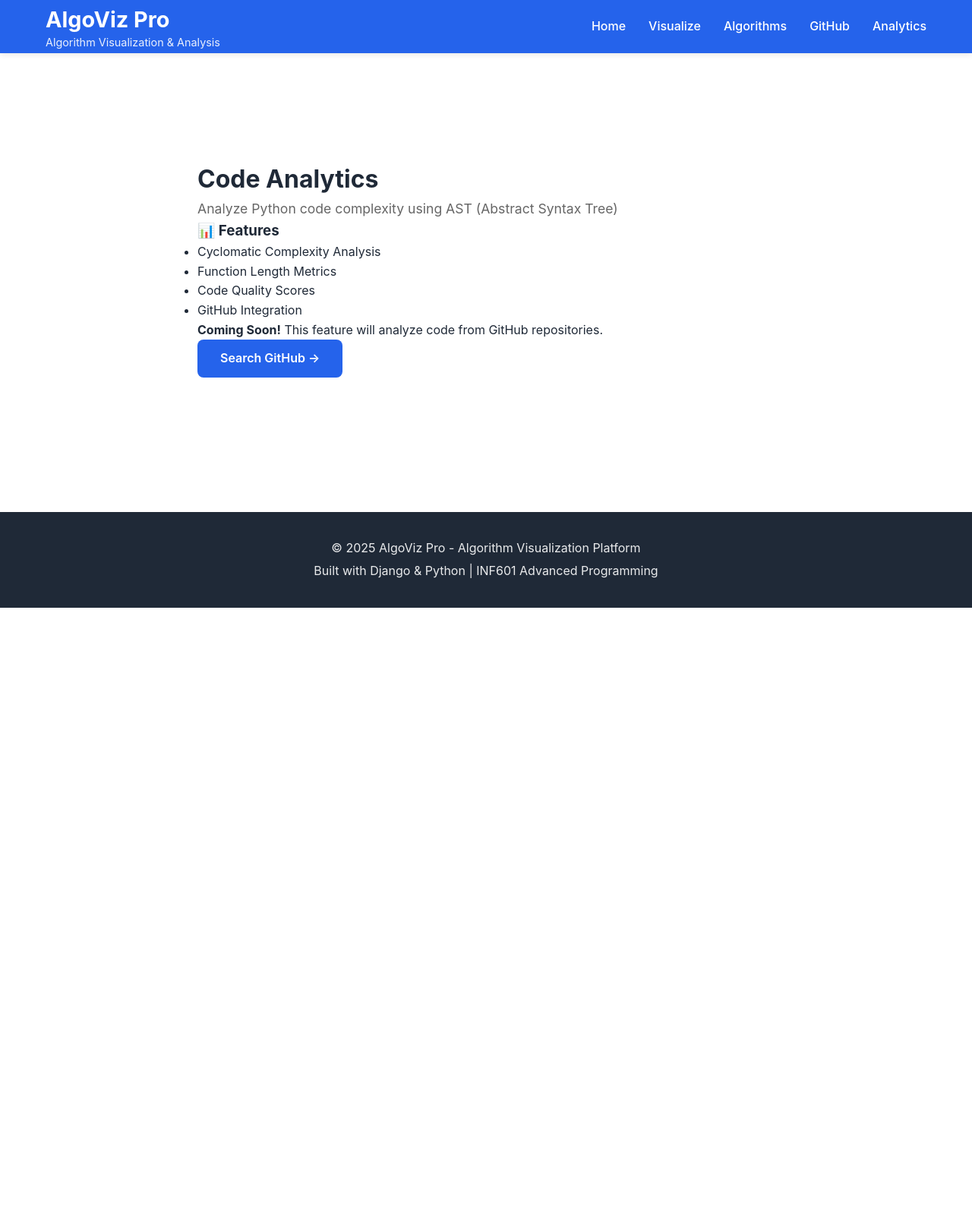
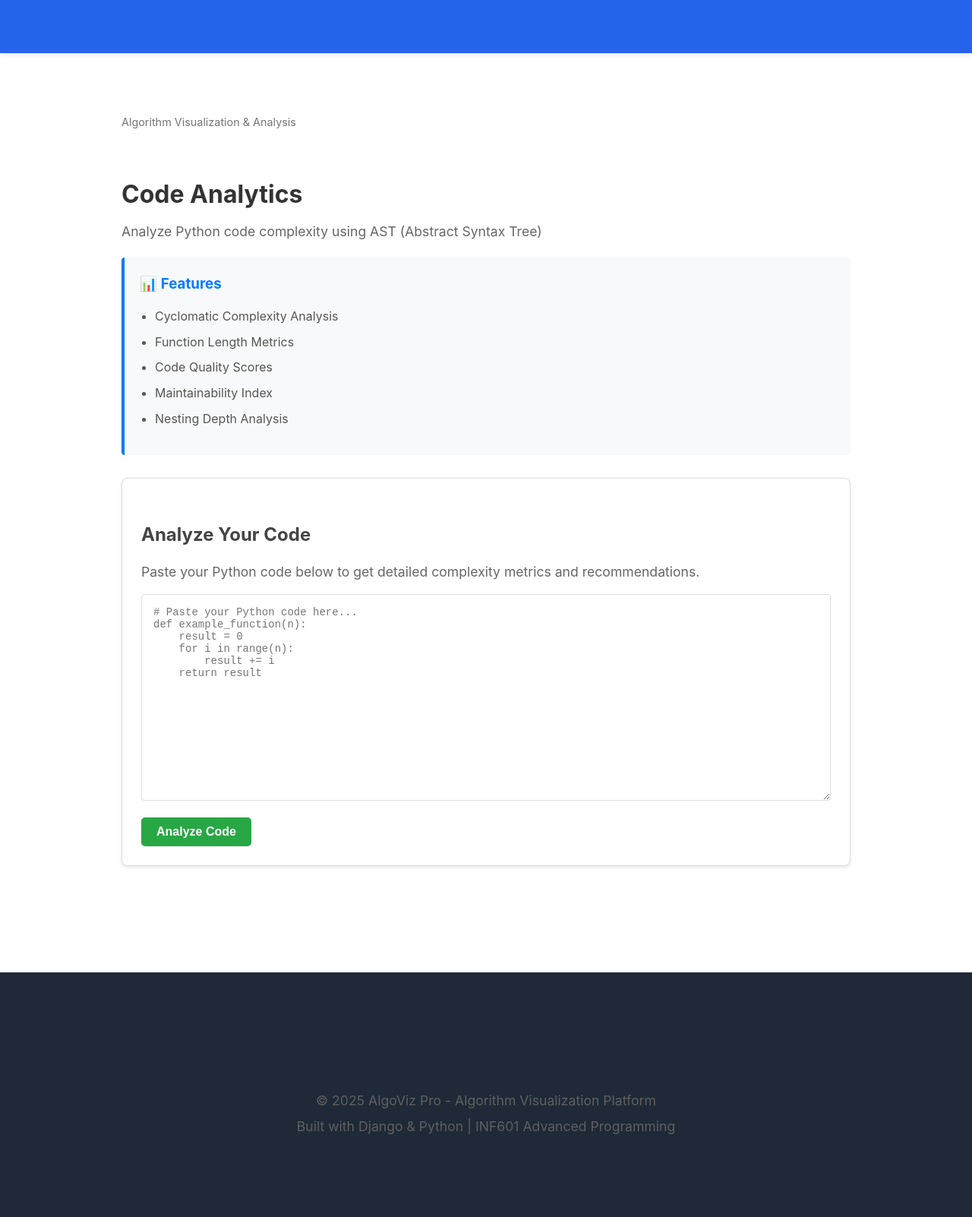
Before and after one commit to BlazingCrow88/algoviz-pro, a Django app: page /analytics/ in a window 1280 px wide. Shown: the whole page at 76% size. Before the commit the page ends 800 px from the top, so only its background shows below. Run offline with Django 5.2, Linux system fonts and the light colour scheme; data that the repository does not hold is empty.

Commit message:
updated analyze/home.html

```diff
--- a/templates/analytics/home.html
+++ b/templates/analytics/home.html
@@ -1,11 +1,9 @@
 {% extends 'base.html' %}
 
-{# noinspection CssUnknownTarget,SpellCheckingInspection #}
-
 {% block content %}
-<div class="container" style="margin-top: 100px; max-width: 800px;">
+<div class="container">
     <h1>Code Analytics</h1>
-    <p style="font-size: 1.1em; color: #666;">Analyze Python code complexity using AST (Abstract Syntax Tree)</p>
+    <p>Analyze Python code complexity using AST (Abstract Syntax Tree)</p>
 
     <div class="feature-box">
         <h3>📊 Features</h3>
@@ -13,12 +11,168 @@
             <li>Cyclomatic Complexity Analysis</li>
             <li>Function Length Metrics</li>
             <li>Code Quality Scores</li>
-            <li>GitHub Integration</li>
+            <li>Maintainability Index</li>
+            <li>Nesting Depth Analysis</li>
         </ul>
     </div>
 
-    <p><strong>Coming Soon!</strong> This feature will analyze code from GitHub repositories.</p>
+    <div class="action-section">
+        <h2>Analyze Your Code</h2>
+        <p>Paste your Python code below to get detailed complexity metrics and recommendations.</p>
 
-    <p><a href="{% url 'github_integration:search' %}" class="btn btn-primary">Search GitHub →</a></p>
+        <form method="post" action="{% url 'analytics:analyze' %}">
+            {% csrf_token %}
+            <textarea name="source_code" rows="15" placeholder="# Paste your Python code here...
+def example_function(n):
+    result = 0
+    for i in range(n):
+        result += i
+    return result"></textarea>
+            <button type="submit" class="btn btn-primary">Analyze Code</button>
+        </form>
+    </div>
+
+    {% if recent_analyses %}
+    <div class="recent-analyses">
+        <h2>Recent Analyses</h2>
+        <div class="analyses-list">
+            {% for analysis in recent_analyses %}
+            <div class="analysis-item">
+                <div class="analysis-summary">
+                    <strong>Complexity:</strong> {{ analysis.cyclomatic_complexity }} |
+                    <strong>Functions:</strong> {{ analysis.num_functions }} |
+                    <strong>Lines:</strong> {{ analysis.code_lines }}
+                    <span class="rating {{ analysis.get_complexity_rating|lower }}">
+                        {{ analysis.get_complexity_rating }}
+                    </span>
+                </div>
+                <a href="{% url 'analytics:results' analysis.id %}" class="btn btn-sm">View Details</a>
+            </div>
+            {% endfor %}
+        </div>
+    </div>
+    {% endif %}
 </div>
+
+<style>
+    .container {
+        max-width: 1000px;
+        margin: 100px auto 50px auto;
+        padding: 20px;
+    }
+    .container h1 {
+        color: #333;
+        margin-bottom: 10px;
+    }
+    .container h2 {
+        color: #444;
+        margin-top: 30px;
+        margin-bottom: 15px;
+    }
+    .container p {
+        color: #666;
+        font-size: 1.1em;
+    }
+    .feature-box {
+        background: #f8f9fa;
+        border-left: 4px solid #007bff;
+        padding: 20px;
+        margin: 20px 0;
+        border-radius: 4px;
+    }
+    .feature-box h3 {
+        margin-top: 0;
+        color: #007bff;
+    }
+    .feature-box ul {
+        margin: 15px 0;
+        padding-left: 20px;
+    }
+    .feature-box li {
+        margin: 8px 0;
+        color: #555;
+    }
+    .action-section {
+        background: white;
+        border: 1px solid #ddd;
+        padding: 25px;
+        margin: 30px 0;
+        border-radius: 8px;
+        box-shadow: 0 2px 4px rgba(0,0,0,0.1);
+    }
+    .action-section textarea {
+        width: 100%;
+        padding: 15px;
+        border: 1px solid #ddd;
+        border-radius: 4px;
+        font-family: 'Courier New', monospace;
+        font-size: 14px;
+        margin: 15px 0;
+        resize: vertical;
+    }
+    .btn {
+        display: inline-block;
+        background: #007bff;
+        color: white;
+        padding: 10px 20px;
+        text-decoration: none;
+        border-radius: 5px;
+        border: none;
+        cursor: pointer;
+        font-size: 16px;
+    }
+    .btn:hover {
+        background: #0056b3;
+    }
+    .btn-primary {
+        background: #28a745;
+    }
+    .btn-primary:hover {
+        background: #218838;
+    }
+    .btn-sm {
+        padding: 6px 12px;
+        font-size: 14px;
+    }
+    .recent-analyses {
+        margin-top: 40px;
+    }
+    .analyses-list {
+        display: flex;
+        flex-direction: column;
+        gap: 15px;
+    }
+    .analysis-item {
+        background: #f8f9fa;
+        padding: 15px;
+        border-radius: 6px;
+        display: flex;
+        justify-content: space-between;
+        align-items: center;
+    }
+    .analysis-summary {
+        color: #555;
+        font-size: 14px;
+    }
+    .rating {
+        display: inline-block;
+        padding: 4px 10px;
+        border-radius: 3px;
+        font-size: 12px;
+        font-weight: bold;
+        margin-left: 10px;
+    }
+    .rating.low {
+        background: #d4edda;
+        color: #155724;
+    }
+    .rating.moderate {
+        background: #fff3cd;
+        color: #856404;
+    }
+    .rating.high {
+        background: #f8d7da;
+        color: #721c24;
+    }
+</style>
 {% endblock %}
```
